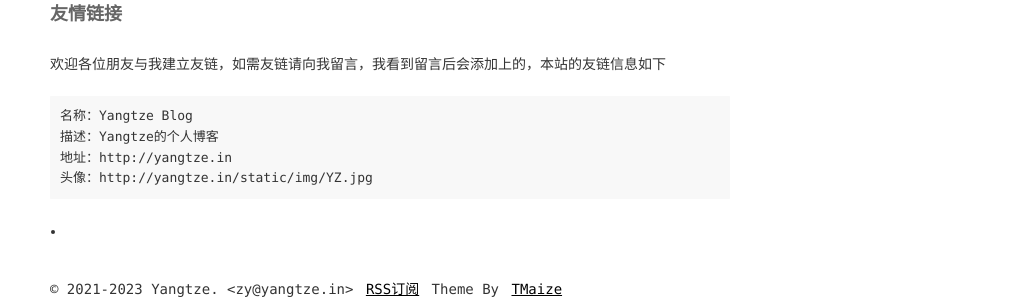
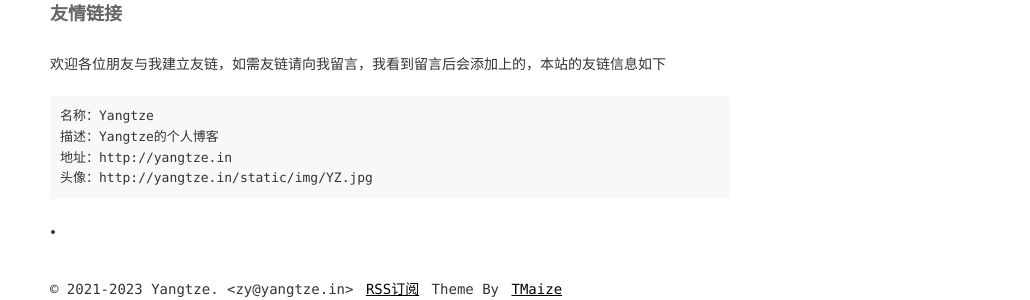
Before and after one commit to Suyuqu/Tmaize, a Jekyll site: the page built from pages/links.md, in a window 1280 px wide. Shown: the part 124-424 px from the top of the page, without its empty margins (250-1280 px from the left). Built offline with Jekyll 4.4.1, drawn with Linux system fonts in a browser that asks for light colours.

Commit message:
Update _config.yml

```diff
--- a/_config.yml
+++ b/_config.yml
@@ -1,9 +1,9 @@
 encoding: utf-8
 
 # SEO相关信息
-title: Yangtze Blog
+title: Yangtze
 description: Yangtze的个人博客
-keywords: Yangtze,Blog,Java,Html,JavaScript
+keywords: Yangtze,Blog,Html,JavaScript
 author: yangtze
 footerText: '© 2021-2023 Yangtze. &lt;zy@yangtze.in&gt;'
 
```
